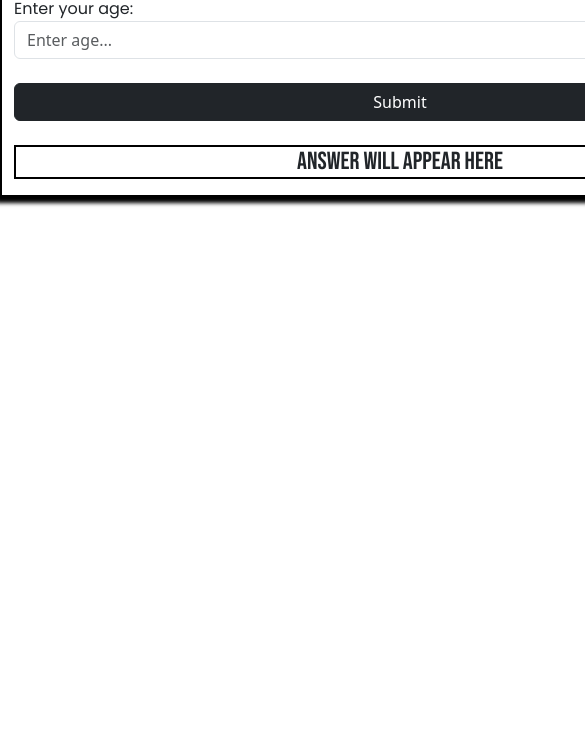
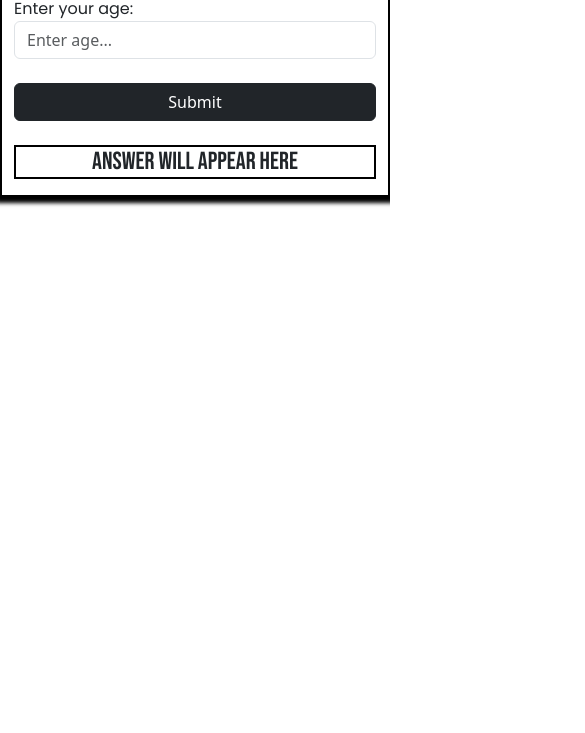
Before and after one commit to brypaulopez/wd100-exercise13-Lopez, a plain HTML site: page index.html in a window 390 px wide. Shown: the part 111-844 px from the top of the page, 585 px wide, since content can reach past the window. Drawn offline with nearby package versions, Linux system fonts and the light colour scheme.

Commit message:
adjust responsiveness

```diff
--- a/index.html
+++ b/index.html
@@ -20,7 +20,7 @@
 <body>
     <!-- <input type="number" id="ageInput">
     <button onclick="ageCalculation();">Show Calculation</button> -->
-    <div class="container-md mt-5">
+    <div class="container-fluid mt-5">
         <h1 class="text-center mt-3">Phases of Life</h1>
         <div class="row">
             <div class="col-md-7">
--- a/style.css
+++ b/style.css
@@ -9,7 +9,7 @@ label {
 .output-border h2{
     border: solid 2px black;
 }
-.container-md {
+.container-fluid {
     border: solid 2px black;
     width: 800px !important;
     box-shadow: 1px 1px 4px 5px black
@@ -20,3 +20,18 @@ label {
 button {
     width: 100% !important;
 }
+@media screen and (max-width: 375px) {
+    .container-fluid {
+      width: 100% !important;
+    }
+  }
+  @media screen and (max-width: 500px) {
+    .container-fluid {
+      width: 100% !important;
+    }
+  }
+  @media screen and (max-width: 813px) {
+    .container-fluid {
+      width: 100% !important;
+    }
+  }
```
